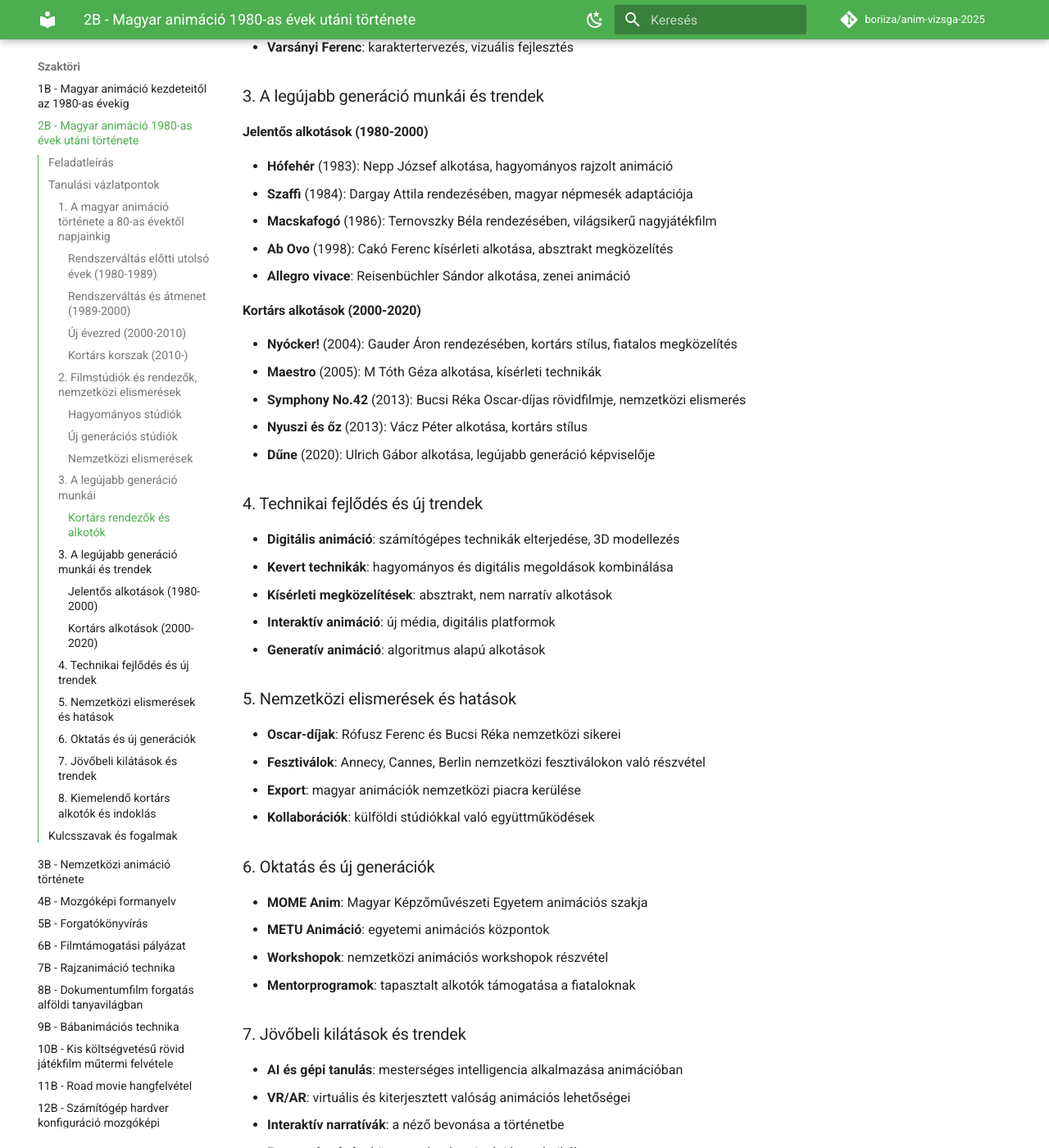
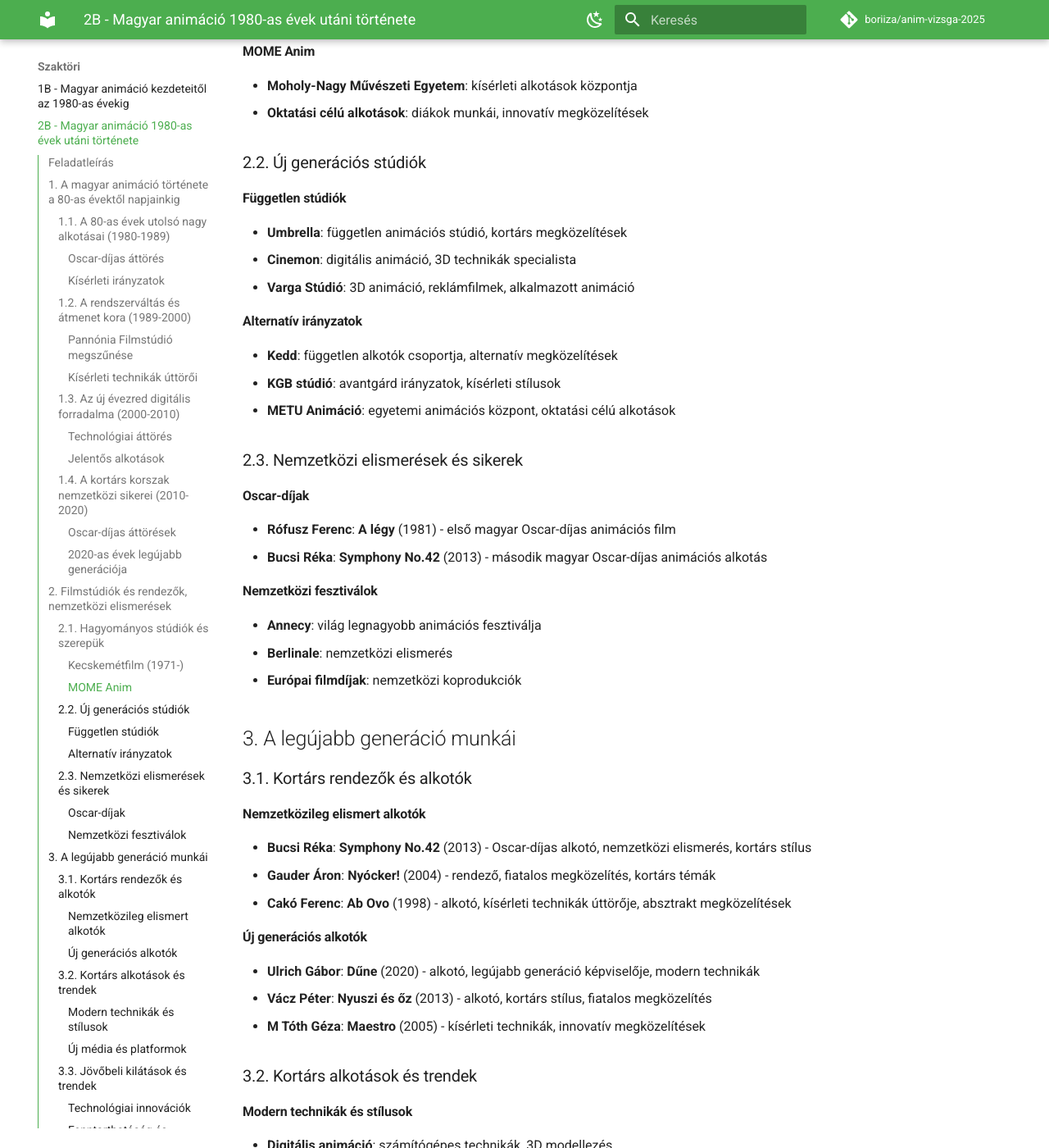
Before and after one commit to boriiza/anim-vizsga-2025, an MkDocs documentation site: the page built from docs/szaktori/02_B_magyaranimacio_80as_utani.md, in a window 1280 px wide and 1400 px high, scrolled down 2077 px. Shown: the whole window at 82% size. Built offline with MkDocs 1.6.1 and Material for MkDocs 9.7.7, drawn with Linux system fonts in a browser that asks for light colours; comment, search, counter and statistics services are not loaded; some of the changed text lies outside the part shown.

Commit message:
Update 02_B_magyaranimacio_80as_utani.md

```diff
--- a/docs/szaktori/02_B_magyaranimacio_80as_utani.md
+++ b/docs/szaktori/02_B_magyaranimacio_80as_utani.md
@@ -8,123 +8,122 @@
 - Filmstúdiók és rendezők, nemzetközi elismerések
 - A legújabb generáció munkái
 
-## Tanulási vázlatpontok
+## 1. A magyar animáció története a 80-as évektől napjainkig
 
-### 1. A magyar animáció története a 80-as évektől napjainkig
+### 1.1. A 80-as évek utolsó nagy alkotásai (1980-1989)
 
-#### Rendszerváltás előtti utolsó évek (1980-1989)
-- **Pannónia Filmstúdió**: utolsó nagy alkotások
-- **Kísérleti irányzatok**: Rófusz Ferenc, Orosz István munkái
-- **Technikai fejlődés**: új animációs megoldások
+#### Oscar-díjas áttörés
+- **Rófusz Ferenc**: **A légy** (1981) - Oscar-díjas rövidfilm, nemzetközi elismerés
+- **Nepp József**: **Hófehér** (1983) - hagyományos rajzolt animáció, magyar népmesék adaptációja
+- **Dargay Attila**: **Szaffi** (1984) - magyar népmesék sorozat folytatása
+- **Ternovszky Béla**: **Macskafogó** (1986) - világsikerű nagyjátékfilm
 
-#### Rendszerváltás és átmenet (1989-2000)
-- **Pannónia Filmstúdió megszűnése**: 2007-ben
+#### Kísérleti irányzatok
+- **Orosz István**: innovatív megközelítések, absztrakt animáció
+- **Varsányi Ferenc**: karaktertervezés, vizuális fejlesztés
+- **Reisenbüchler Sándor**: **Allegro vivace** - zenei animáció
+
+### 1.2. A rendszerváltás és átmenet kora (1989-2000)
+
+#### Pannónia Filmstúdió megszűnése
+- **2007**: a hagyományos stúdió megszűnése
 - **Új stúdiók létrejötte**: Kecskemétfilm, MOME Anim
-- **Magánvállalkozások**: független animátorok
+- **Független alkotók megjelenése**
 
-#### Új évezred (2000-2010)
-- **Digitális technológia**: számítógépes animáció elterjedése
-- **Európai uniós támogatások**: filmgyártási pályázatok
-- **Nemzetközi együttműködések**: koprodukciók
+#### Kísérleti technikák úttörői
+- **Cakó Ferenc**: **Ab Ovo** (1998) - absztrakt megközelítés, kísérleti technikák
+- **Kovásznai György**: kísérleti animáció, absztrakt stílusok
+- **Macskássy Kati**: **Magyar népmesék sorozat** (1977-) folytatója
 
-#### Kortárs korszak (2010-)
+### 1.3. Az új évezred digitális forradalma (2000-2010)
+
+#### Technológiai áttörés
+- **Digitális animáció elterjedése**
+- **Európai uniós támogatások**
+- **Nemzetközi koprodukciók**
+
+#### Jelentős alkotások
+- **Gauder Áron**: **Nyócker!** (2004) - kortárs stílus, fiatalos megközelítés
+- **M Tóth Géza**: **Maestro** (2005) - kísérleti technikák
+
+### 1.4. A kortárs korszak nemzetközi sikerei (2010-2020)
+
+#### Oscar-díjas áttörések
+- **Bucsi Réka**: **Symphony No.42** (2013) - Oscar-díjas rövidfilm, nemzetközi elismerés
+- **Vácz Péter**: **Nyuszi és őz** (2013) - kortárs stílus, modern megközelítés
+
+#### 2020-as évek legújabb generációja
+- **Ulrich Gábor**: **Dűne** (2020) - legújabb generáció képviselője, modern technikák
+
+## 2. Filmstúdiók és rendezők, nemzetközi elismerések
+
+### 2.1. Hagyományos stúdiók és szerepük
+
+#### Kecskemétfilm (1971-)
+- **Regionális központ**: nemzetközi munkák, hagyományos technikák megőrzője
+- **Koprodukciók**: külföldi stúdiókkal való együttműködések
+
+#### MOME Anim
+- **Moholy-Nagy Művészeti Egyetem**: kísérleti alkotások központja
+- **Oktatási célú alkotások**: diákok munkái, innovatív megközelítések
+
+### 2.2. Új generációs stúdiók
+
+#### Független stúdiók
+- **Umbrella**: független animációs stúdió, kortárs megközelítések
+- **Cinemon**: digitális animáció, 3D technikák specialista
+- **Varga Stúdió**: 3D animáció, reklámfilmek, alkalmazott animáció
+
+#### Alternatív irányzatok
+- **Kedd**: független alkotók csoportja, alternatív megközelítések
+- **KGB stúdió**: avantgárd irányzatok, kísérleti stílusok
+- **METU Animáció**: egyetemi animációs központ, oktatási célú alkotások
+
+### 2.3. Nemzetközi elismerések és sikerek
+
+#### Oscar-díjak
+- **Rófusz Ferenc**: **A légy** (1981) - első magyar Oscar-díjas animációs film
+- **Bucsi Réka**: **Symphony No.42** (2013) - második magyar Oscar-díjas animációs alkotás
+
+#### Nemzetközi fesztiválok
+- **Annecy**: világ legnagyobb animációs fesztiválja
+- **Berlinale**: nemzetközi elismerés
+- **Európai filmdíjak**: nemzetközi koprodukciók
+
+## 3. A legújabb generáció munkái
+
+### 3.1. Kortárs rendezők és alkotók
+
+#### Nemzetközileg elismert alkotók
+- **Bucsi Réka**: **Symphony No.42** (2013) - Oscar-díjas alkotó, nemzetközi elismerés, kortárs stílus
+- **Gauder Áron**: **Nyócker!** (2004) - rendező, fiatalos megközelítés, kortárs témák
+- **Cakó Ferenc**: **Ab Ovo** (1998) - alkotó, kísérleti technikák úttörője, absztrakt megközelítések
+
+#### Új generációs alkotók
+- **Ulrich Gábor**: **Dűne** (2020) - alkotó, legújabb generáció képviselője, modern technikák
+- **Vácz Péter**: **Nyuszi és őz** (2013) - alkotó, kortárs stílus, fiatalos megközelítés
+- **M Tóth Géza**: **Maestro** (2005) - kísérleti technikák, innovatív megközelítések
+
+### 3.2. Kortárs alkotások és trendek
+
+#### Modern technikák és stílusok
+- **Digitális animáció**: számítógépes technikák, 3D modellezés
+- **Kevert technikák**: hagyományos és digitális megoldások kombinálása
+- **Kísérleti megközelítések**: absztrakt, nem narratív alkotások
+
+#### Új média és platformok
 - **Streaming platformok**: Netflix, HBO Max
-- **Virtuális valóság**: VR animáció fejlődése
+- **Virtuális valóság (VR)**: animáció fejlődése
 - **Interaktív alkotások**: játékok és animáció határán
 
-### 2. Filmstúdiók és rendezők, nemzetközi elismerések
+### 3.3. Jövőbeli kilátások és trendek
 
-#### Hagyományos stúdiók
-- **Kecskemétfilm**: 1971-től, nemzetközi munkák
-- **MOME Anim**: Moholy-Nagy Művészeti Egyetem
-- **Umbrella**: független stúdió
-- **Cinemon**: digitális animáció
-
-#### Új generációs stúdiók
-- **Varga Stúdió**: 3D animáció
-- **Kedd**: kísérleti alkotások
-- **KGB stúdió**: alternatív megközelítések
-- **METU Animáció**: egyetemi háttér
-
-#### Nemzetközi elismerések
-- **Oscar-díj**: Rófusz Ferenc "A légy" (1981)
-- **Európai filmdíjak**: nemzetközi fesztiválok
-- **Annecy**: világ legnagyobb animációs fesztiválja
-- **Berlinale**: nemzetközi elismerés
-
-### 3. A legújabb generáció munkái
-
-#### Kortárs rendezők és alkotók
-- **Kovásznai György**: kísérleti animáció, absztrakt megközelítések
-- **Macskássy Kati**: **Magyar népmesék sorozat** (1977-) folytatója, hagyományos stílusok
-- **Szoboszlay Péter**: rajzolt animáció, karakterfejlesztés
-- **Cakó Ferenc**: **Ab Ovo** (1998) alkotója, kísérleti technikák úttörője
-- **Rófusz Ferenc**: **A légy** (1981) Oscar-díjas alkotó, nemzetközi elismerés
-- **Orosz István**: kísérleti animáció, innovatív megoldások
-- **Varsányi Ferenc**: karaktertervezés, vizuális fejlesztés
-
-### 3. A legújabb generáció munkái és trendek
-
-#### Jelentős alkotások (1980-2000)
-- **Hófehér** (1983): Nepp József alkotása, hagyományos rajzolt animáció
-- **Szaffi** (1984): Dargay Attila rendezésében, magyar népmesék adaptációja
-- **Macskafogó** (1986): Ternovszky Béla rendezésében, világsikerű nagyjátékfilm
-- **Ab Ovo** (1998): Cakó Ferenc kísérleti alkotása, absztrakt megközelítés
-- **Allegro vivace**: Reisenbüchler Sándor alkotása, zenei animáció
-
-#### Kortárs alkotások (2000-2020)
-- **Nyócker!** (2004): Gauder Áron rendezésében, kortárs stílus, fiatalos megközelítés
-- **Maestro** (2005): M Tóth Géza alkotása, kísérleti technikák
-- **Symphony No.42** (2013): Bucsi Réka Oscar-díjas rövidfilmje, nemzetközi elismerés
-- **Nyuszi és őz** (2013): Vácz Péter alkotása, kortárs stílus
-- **Dűne** (2020): Ulrich Gábor alkotása, legújabb generáció képviselője
-
-### 4. Technikai fejlődés és új trendek
-- **Digitális animáció**: számítógépes technikák elterjedése, 3D modellezés
-- **Kevert technikák**: hagyományos és digitális megoldások kombinálása
-- **Kísérleti megközelítések**: absztrakt, nem narratív alkotások
-- **Interaktív animáció**: új média, digitális platformok
-- **Generatív animáció**: algoritmus alapú alkotások
-
-### 5. Nemzetközi elismerések és hatások
-- **Oscar-díjak**: Rófusz Ferenc és Bucsi Réka nemzetközi sikerei
-- **Fesztiválok**: Annecy, Cannes, Berlin nemzetközi fesztiválokon való részvétel
-- **Export**: magyar animációk nemzetközi piacra kerülése
-- **Kollaborációk**: külföldi stúdiókkal való együttműködések
-
-### 6. Oktatás és új generációk
-- **MOME Anim**: Magyar Képzőművészeti Egyetem animációs szakja
-- **METU Animáció**: egyetemi animációs központok
-- **Workshopok**: nemzetközi animációs workshopok részvétel
-- **Mentorprogramok**: tapasztalt alkotók támogatása a fiataloknak
-
-### 7. Jövőbeli kilátások és trendek
+#### Technológiai innovációk
 - **AI és gépi tanulás**: mesterséges intelligencia alkalmazása animációban
 - **VR/AR**: virtuális és kiterjesztett valóság animációs lehetőségei
 - **Interaktív narratívák**: a néző bevonása a történetbe
-- **Fenntarthatóság**: környezetbarát animációs technikák
-- **Globális együttműködés**: nemzetközi animációs projektek
 
-### 8. Kiemelendő kortárs alkotók és indoklás
-- **Bucsi Réka**: **Symphony No.42** Oscar-díjas alkotó, nemzetközi elismerés, kortárs stílus
-- **Gauder Áron**: **Nyócker!** rendezője, fiatalos megközelítés, kortárs témák
-- **Cakó Ferenc**: **Ab Ovo** alkotója, kísérleti technikák úttörője, absztrakt megközelítések
-- **Ulrich Gábor**: **Dűne** (2020) alkotója, legújabb generáció képviselője, modern technikák
-- **Vácz Péter**: **Nyuszi és őz** alkotója, kortárs stílus, fiatalos megközelítés
-
-## Kulcsszavak és fogalmak
-- **MOME Anim**: Magyar Képzőművészeti Egyetem animációs szakja, kísérleti alkotások központja
-- **Kecskemétfilm**: regionális animációs stúdió, hagyományos technikák megőrzője
-- **Umbrella**: független animációs stúdió, kortárs megközelítések
-- **Cinemon**: digitális animáció, 3D technikák specialista
-- **Varga Stúdió**: reklámfilmek, alkalmazott animáció gyártó
-- **Kedd**: független alkotók csoportja, alternatív megközelítések
-- **Kgb stúdió**: avantgárd irányzatok, kísérleti stílusok
-- **METU Animáció**: egyetemi animációs központ, oktatási célú alkotások
-- **Ab Ovo**: Cakó Ferenc kísérleti alkotása, absztrakt megközelítés
-- **Symphony No.42**: Bucsi Réka Oscar-díjas rövidfilmje, nemzetközi elismerés
-- **Nyócker!**: Gauder Áron kortárs alkotása, fiatalos stílus
-- **Digitális animáció**: számítógépes technikák, 3D modellezés, modern megoldások
-- **Kísérleti animáció**: absztrakt, nem narratív alkotások, innovatív megközelítések
-- **Interaktív animáció**: új média, digitális platformok, néző bevonása
-- **Generatív animáció**: algoritmus alapú alkotások, mesterséges intelligencia
+#### Fenntarthatóság és globális együttműködés
+- **Környezetbarát animációs technikák**
+- **Nemzetközi animációs projektek**
+- **Globális animációs közösségek**
```
